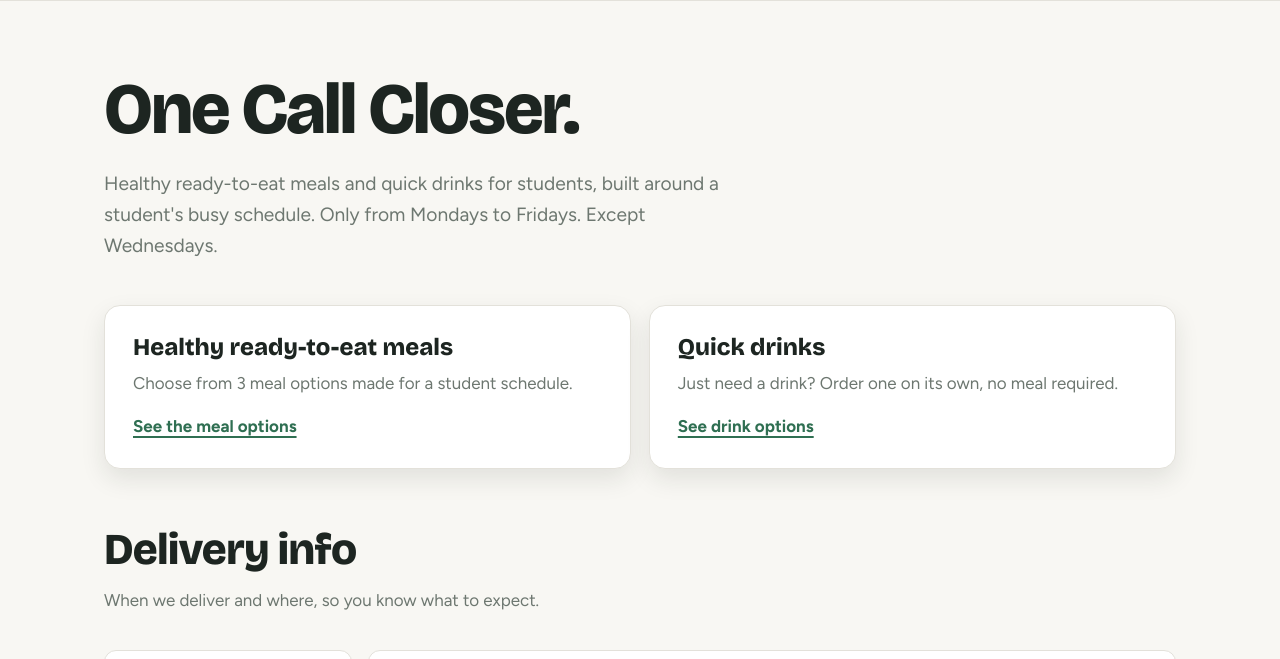
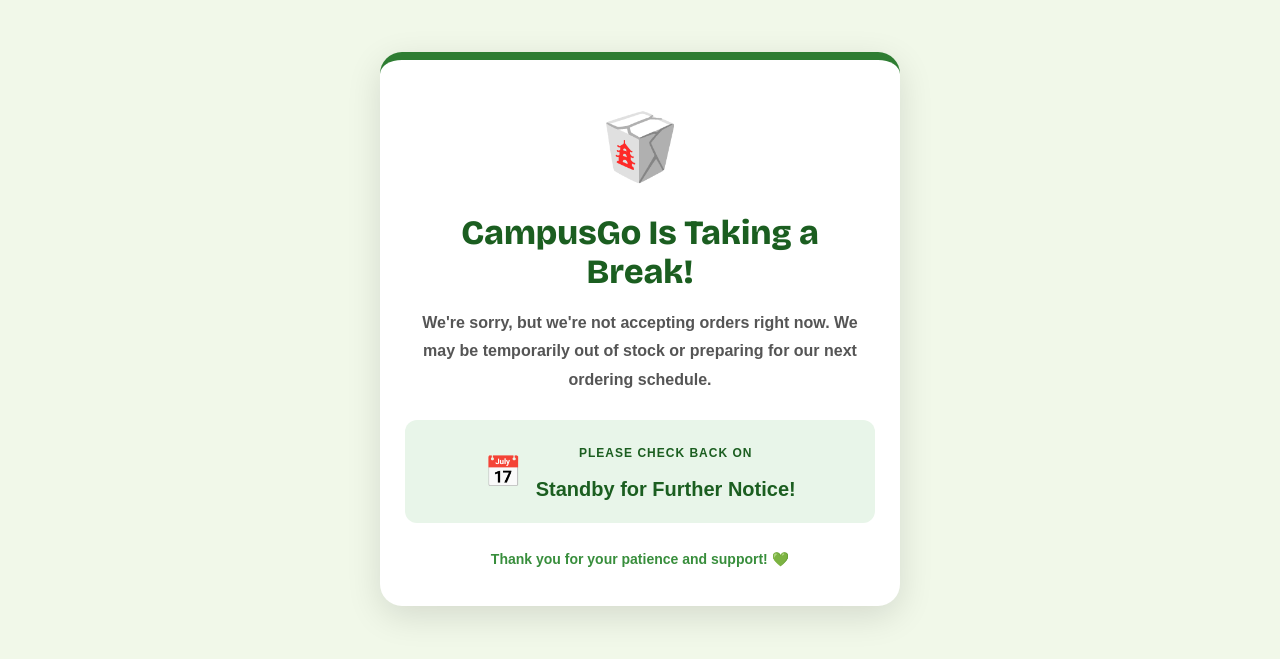
Before and after one commit to Campus-G-O/CampusGo-Files, a plain HTML site: page index.html in a window 1280 px wide. Shown: the part 71-730 px from the top of the page. Drawn offline with nearby package versions, Linux system fonts and the light colour scheme.

Commit message:
Update index.html

```diff
--- a/index.html
+++ b/index.html
@@ -297,10 +297,10 @@
 
 <script>
     // CHANGE THIS TO true WHEN CAMPUSGO IS CLOSED
-    const CAMPUSGO_CLOSED = false;
+    const CAMPUSGO_CLOSED = true;
 
     // Update this date whenever your reopening schedule changes
-    const CAMPUSGO_REOPEN_DATE = "November 10, 2026 for Wednesday Orders!";
+    const CAMPUSGO_REOPEN_DATE = "Standby for Further Notice!";
 
     document.getElementById("reopen-date").textContent =
         CAMPUSGO_REOPEN_DATE;
```
